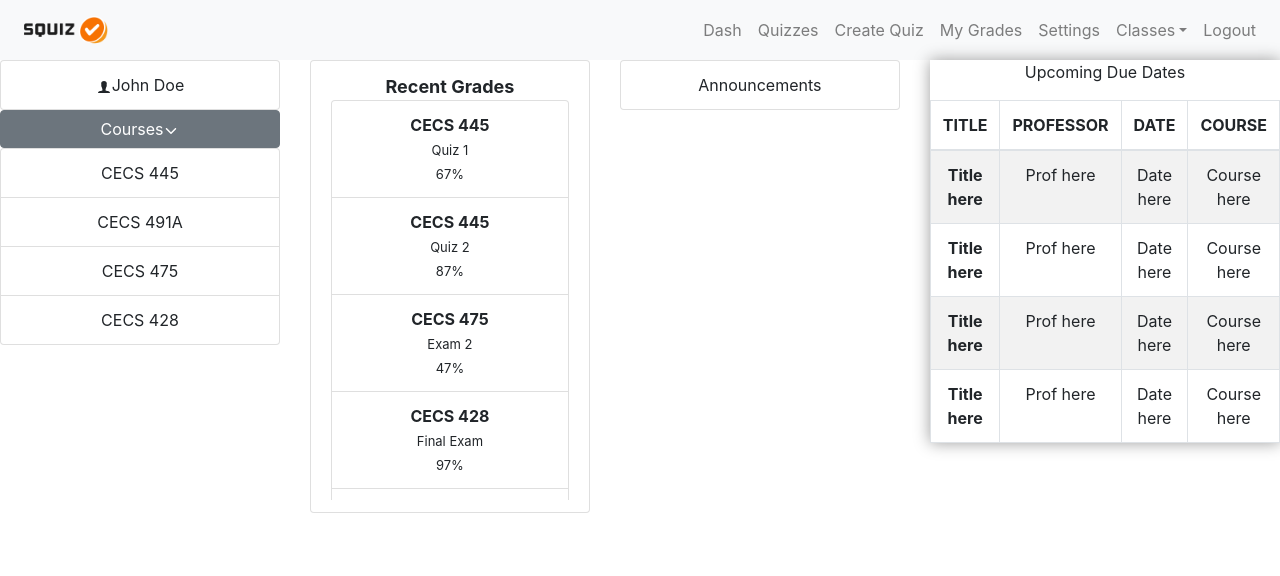
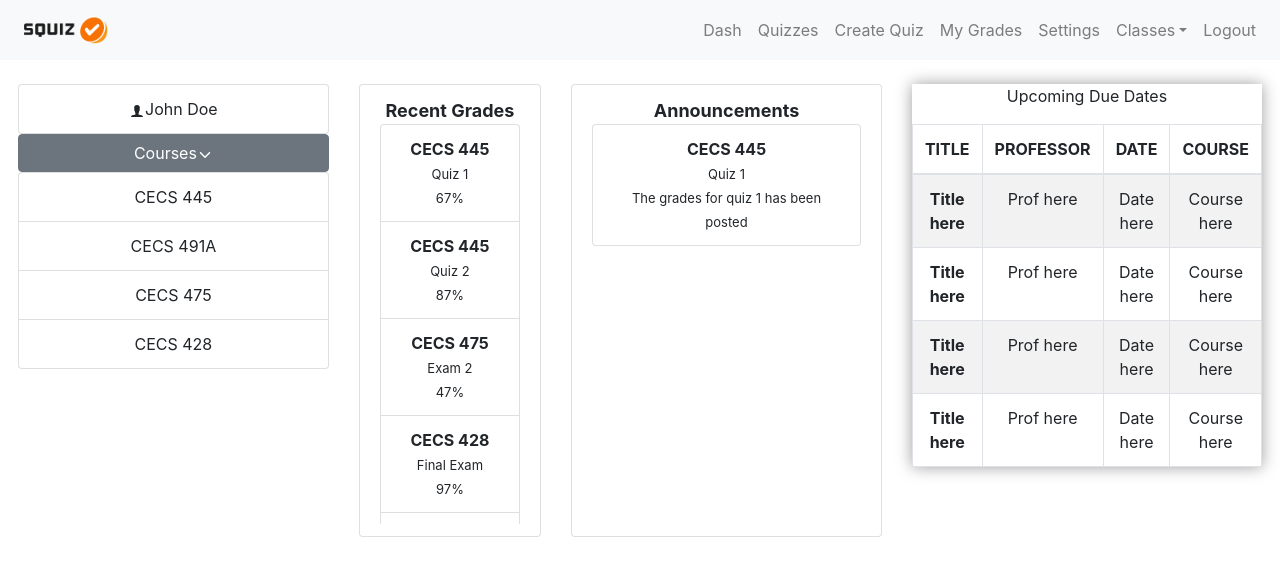
Before and after one commit to denmcca/squiz, a React (Create React App) app in the folder frontend/: page / in a window 1280 px wide. Shown: the top 576 px of the page. Built offline with nearby package versions, Linux system fonts and the light colour scheme.

Commit message:
Added announcments

```diff
--- a/frontend/src/Components/Announcements.js
+++ b/frontend/src/Components/Announcements.js
@@ -7,12 +7,49 @@ import {
 export default class Announcements extends Component {
     constructor() {
         super();
+        this.state = {
+            announcements: []
+        }
+    }
+    componentDidMount(){
+        this.fetchData();
+    }
+    // fetch from database instead of hardcoding later
+    fetchData = async () => {
+        this.setState({announcements: [
+            {
+                courseName: "CECS 445",
+                announcementName: "Quiz 1",
+                info: "The grades for quiz 1 has been posted"
+            },
+        ]})
     }
     render() {
         return (
             <ListGroup>
                 <ListGroupItem>
-                    Announcements
+                    <font size="4">
+                        <b>Announcements</b>
+                    </font>
+                    <div style = {{height: 400, overflow: "auto"}}>
+                        {
+                            // Display the list of questions that have been added to the list
+                            this.state.announcements.map((val, idx) => {
+                                return (
+                                    <ListGroupItem>
+                                        <font size="3">
+                                            <b>{this.state.announcements[idx].courseName}</b>
+                                            <br />
+                                        </font>
+                                        <font size="2">
+                                            {this.state.announcements[idx].announcementName}<br />
+                                            {this.state.announcements[idx].info}<br />
+                                        </font>
+                                    </ListGroupItem>
+                                )
+                            })
+                        }
+                    </div>
                 </ListGroupItem>
             </ListGroup>
         )
--- a/frontend/src/Pages/HomePage.jsx
+++ b/frontend/src/Pages/HomePage.jsx
@@ -24,22 +24,26 @@ export default class HomePage extends Component {
   }
   render() {
     return (
-      <Row>
+      <Row style = {{marginLeft: 3, marginRight: 3}}>
         {/* Courses list */}
         <Col className="course-List">
+          <br />
           <UserInfo />
           <CourseList />
         </Col>
         {/* Recent Grades */}
-        <Col className="recent-Grades">
+        <Col className="recent-Grades" xs = "2">
+          <br />
           <RecentGrades />
         </Col>
         {/* Announcements */}
         <Col className="announcements">
+          <br />
           <Announcements />
         </Col>
         {/* Due Dates */}
         <Col className="due-Dates">
+          <br />
           <DueDatesTable />
           {/* <DueDates /> */}
         </Col>
```
